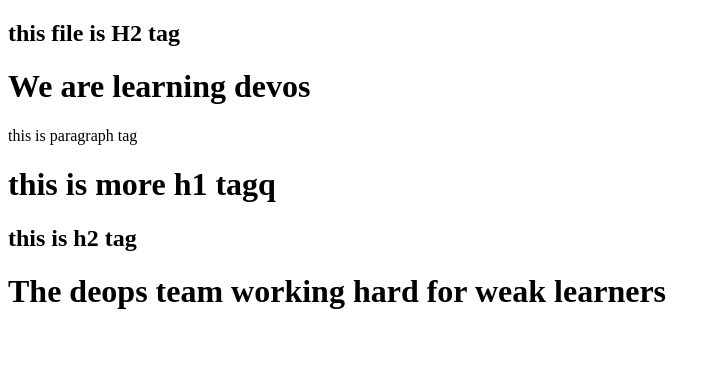
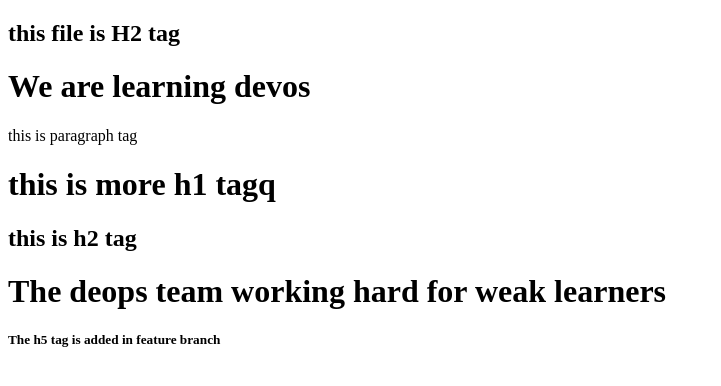
Before and after one commit to Nextgen-cloudtechnologies/HDFC-mobile-app, a plain HTML site: page index.html in a window 1280 px wide. Shown: the whole page, without its empty margins (0-721 px from the left). Drawn offline with Linux system fonts and the light colour scheme.

Commit message:
h5 tag is added

```diff
--- a/index.html
+++ b/index.html
@@ -12,5 +12,6 @@
         <h1>this is more h1 tagq</h1>
         <h2>this is h2 tag</h2>
         <h1>The deops team working hard for weak learners</h1>
+        <h5>The h5 tag is added in feature branch</h5>
     </body>
     </html>
```
